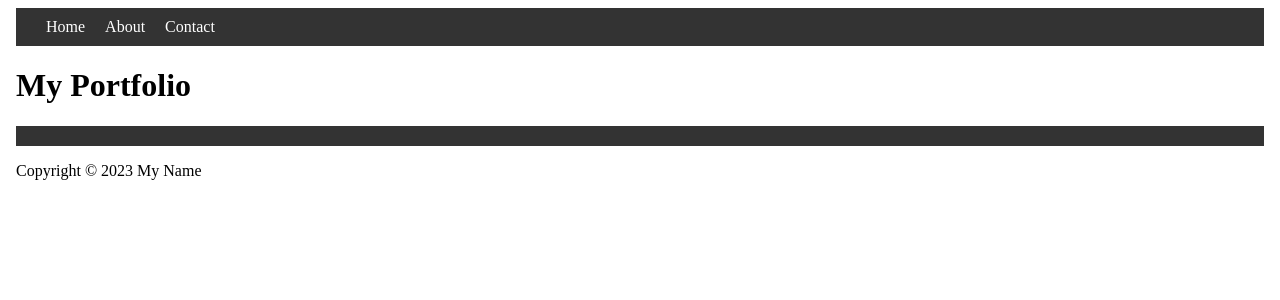
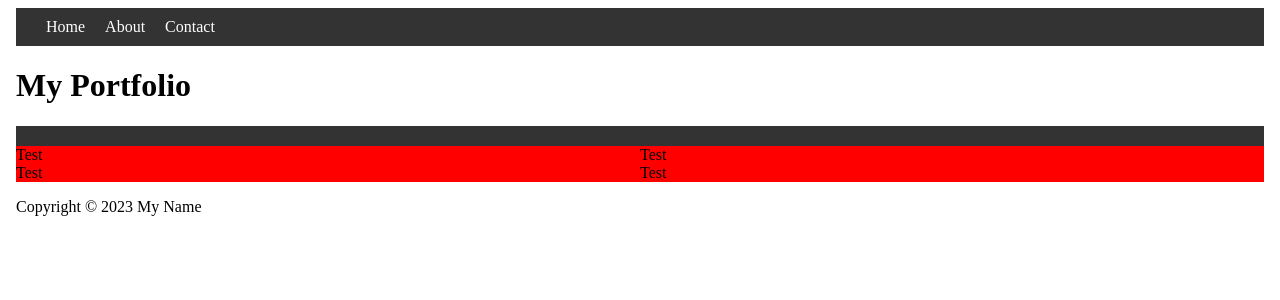
Before and after one commit to duong-vo/personal-webpage, a React (Create React App) app: page / in a window 1280 px wide. Shown: the top 300 px of the page. Built offline with nearby package versions, Linux system fonts and the light colour scheme.

Commit message:
add boxes and modify the layout into grid layout

```diff
--- /dev/null
+++ b/src/components/Box/index.js
@@ -0,0 +1,8 @@
+import './index.css'
+import React from 'react';
+
+const Box = () => {
+    return <div className="box"> Test </div>
+}
+
+export default Box;
--- a/src/components/Layout/index.css
+++ b/src/components/Layout/index.css
@@ -0,0 +1,8 @@
+.main {
+    display: grid;
+    grid-template-columns: repeat(2, 1fr);
+}
+
+.box {
+    background-color: red;
+}
--- a/src/components/Layout/index.js
+++ b/src/components/Layout/index.js
@@ -1,4 +1,6 @@
+import './index.css';
 import React from 'react';
+import Box from '../Box';
 
 const Layout = (props) => {
     return (
@@ -9,8 +11,11 @@ const Layout = (props) => {
             <nav>
                 {/* Navigation component goes here */}
             </nav>
-            <main>
-                {props.children}
+            <main className="main">
+                <Box />
+                <Box />
+                <Box />
+                <Box />
             </main>
             <footer>
                 <p>Copyright © {new Date().getFullYear()} My Name</p>
```
Also changed, not shown: src/components/Box/index.css (added).
